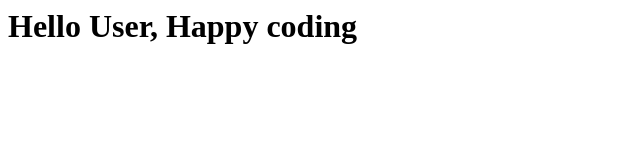
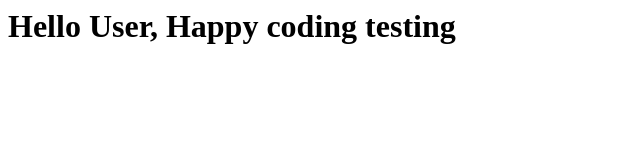
Before and after one commit to Vishnu-uk/gitghi, a plain HTML site: page public/index.html in a window 1280 px wide. Shown: the whole page, without its empty margins (0-640 px from the left). Drawn offline with Linux system fonts and the light colour scheme.

Commit message:
test commit

```diff
--- a/public/index.html
+++ b/public/index.html
@@ -1,7 +1,7 @@
 <html>
   <body>
     <h1>
-      Hello User, Happy coding
+      Hello User, Happy coding testing
     </h1>
   </body>
 </html>
```
